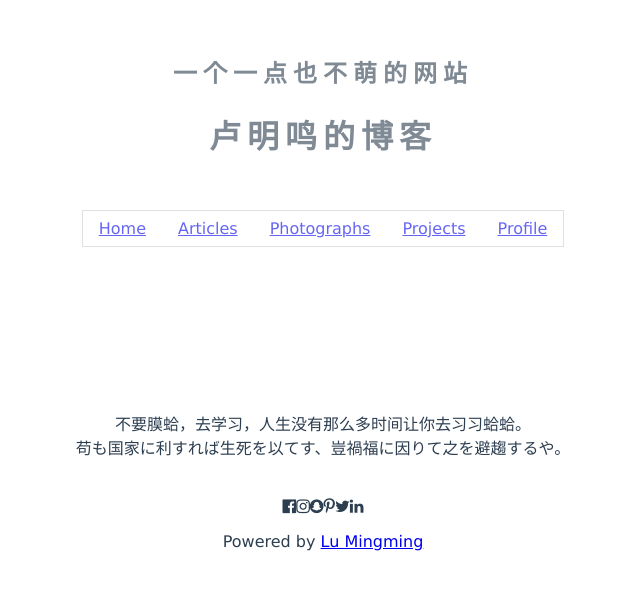
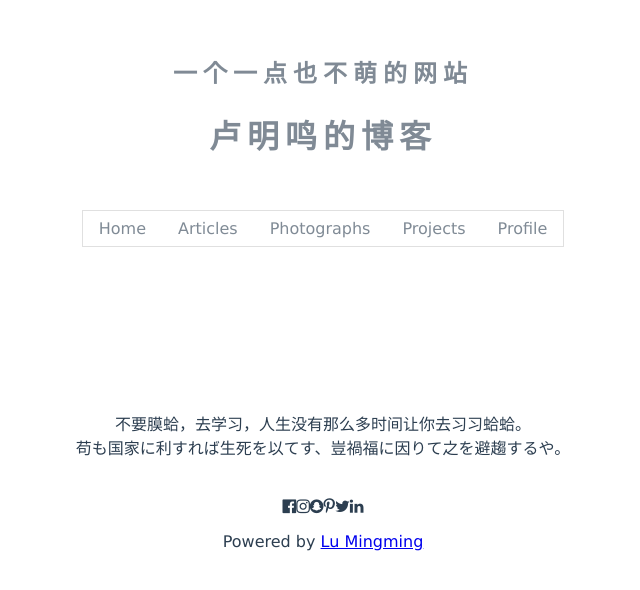
Before and after one commit to mingming-lu/lmm, a Vue app in the folder app/: page / in a window 1280 px wide. Shown: the part 150-740 px from the top of the page, without its empty margins (317-957 px from the left). Built offline with nearby package versions, Linux system fonts and the light colour scheme; the HTML template or start-up script is replaced by a standard one.

Commit message:
忘记把w3改成lmm了

```diff
--- a/app/src/App.vue
+++ b/app/src/App.vue
@@ -75,7 +75,7 @@ export default {
 .lmm-border {
   border: 1px solid #ccc !important;
 }
-.w3-button {
+.lmm-button {
   border: none;
   display: inline-block;
   outline: 0;
```
